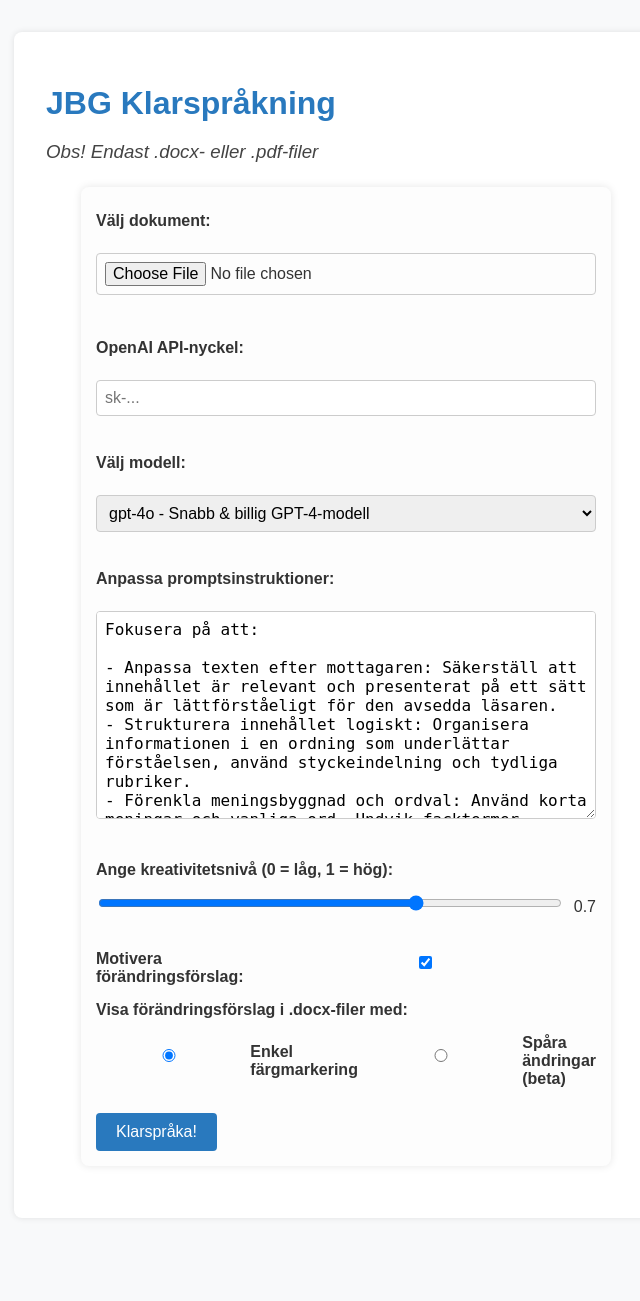
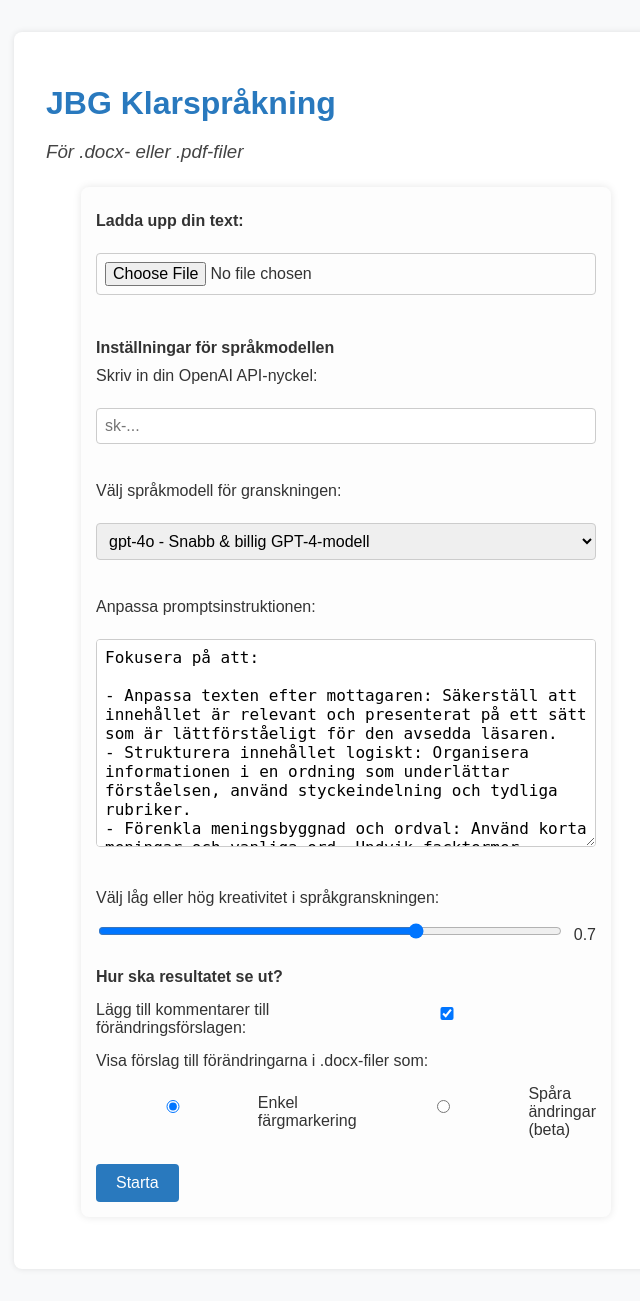
Before and after one commit to slimebob1975/JBGLangImprover, a FastAPI app: page / in a window 1280 px wide. Shown: the whole page, without its empty margins (294-934 px from the left). Before the commit the page ends 1151 px from the top, so only its background shows below. Run offline with FastAPI, Linux system fonts and the light colour scheme.

Commit message:
Cleaned up the frontend

```diff
--- a/static/styles/styles.css
+++ b/static/styles/styles.css
@@ -63,7 +63,7 @@ form {
 }
 
 form label {
-    font-weight: bold;
+    font-weight: plain;
     display: block;
     margin-top: 10px;
     margin-bottom: 5px;
--- a/templates/index.html
+++ b/templates/index.html
@@ -11,15 +11,16 @@
 <body>
     <div id="wrapper">
         <h1 name="app-title" id="app-title">JBG klarspråkning</h1>
-        <h3><em>Obs! Endast .docx- eller .pdf-filer</em></h3>
+        <h3><em>För .docx- eller .pdf-filer</em></h3>
         <form id="uploadForm">
-            <label for="documentFile"><strong>Välj dokument:</strong></label><br>
+            <label for="documentFile" title="Endast .pdf- och .docx-filer accepteras"><strong>Ladda upp din text:</strong></label><br>
             <input type="file" id="documentFile" name="file" accept=".pdf,.docx" required><br><br>
 
-            <label for="apiKey"><strong>OpenAI API-nyckel:</strong></label><br>
+            <label><strong>Inställningar för språkmodellen</strong></label>
+            <label for="apiKey" title="API-nyckeln är en form av lösenord som du får av lokalsamordnaren">Skriv in din OpenAI API-nyckel:</label><br>
             <input type="password" id="apiKey" name="apiKey" placeholder="sk-..." required><br><br>
 
-            <label for="model"><strong>Välj modell:</strong></label><br>
+            <label for="model" title="Nyare modeller är bättre men dyrare att använda">Välj språkmodell för granskningen:</label><br>
             <select id="model" name="model">
                 <option value="gpt-5">gpt-5 - Nyaste modellen, bäst men dyrare</option>
                 <option value="gpt-5-mini">gpt-5-mini - Ny, medeldyr variant av gpt-5</option>
@@ -29,37 +30,37 @@
                 <option value="gpt-3.5-turbo">gpt-3.5-turbo – Snabbast och billigast, men mindre exakt</option>
             </select><br><br>
 
-            <label for="editablePrompt"><strong>Anpassa promptsinstruktioner:</strong></label><br>
+            <label for="editablePrompt" title="Om du vill ge särskilda instruktioner till språkmodellen, kan du ändra den här standardtexten.">Anpassa promptsinstruktionen:</label><br>
             <textarea id="editablePrompt" name="editablePrompt" rows="10" placeholder="Laddar policy..." required></textarea><br><br>
 
             <!-- Temperature Checkbox and Slider -->
             <div>
-                <label for="temperature"><strong>Ange kreativitetsnivå (0 = låg, 1 = hög):</strong></label>
+                <label for="temperature" title="Kreativiteten styr hur förutsägbart språkmodellen uppför sig. Låg kreativitet ger hög förutsägbarhet, och tvärtom. (0 = lågt värde, 1 = högt värde)">Välj låg eller hög kreativitet i språkgranskningen:</label>
                 <div class="form-inline">
                     <input type="range" id="temperature" name="temperature" min="0" max="1" step="0.01" value="0.7">
                     <span id="tempDisplay">0.7</span>
                 </div>
             </div>
-
+            <label><strong>Hur ska resultatet se ut?</strong></label>
             <div class="form-inline">
-                <label for="includeMotivations"><strong>Motivera förändringsförslag:</strong></label>
+                <label for="includeMotivations" title="Språkmodellen genererar motiveringar till förändringsförslagen, och dessa läggs som kommentarer i dokumentet">Lägg till kommentarer till förändringsförslagen:</label>
                 <input type="checkbox" id="includeMotivations" name="includeMotivations" checked>
             </div>
 
             <!-- DOCX Markup Mode -->
             <div>
-                <label><strong>Visa förändringsförslag i .docx-filer med:</strong></label>
+                <label>Visa förslag till förändringarna i .docx-filer som:</label>
                 <div class="form-inline">
                     <input type="radio" id="simpleMarking" name="docxMode" value="simple" checked>
-                    <label for="simpleMarking">Enkel färgmarkering</label>
+                    <label for="simpleMarking" title="Gammal text stryks och rödmarkeras, ny text grönmarkeras">Enkel färgmarkering</label>
 
                     <input type="radio" id="trackedChanges" name="docxMode" value="tracked">
-                    <label for="trackedChanges">Spåra ändringar (beta)</label>
+                    <label for="trackedChanges" title="Använd Word-inställningen 'Spåra ändringar'">Spåra ändringar (beta)</label>
                 </div>
             </div>
 
             <!-- The start button!!! -->
-            <button type="submit">Klarspråka!</button>
+            <button type="submit" title="Börja din språkgranskning!">Starta</button>
         </form>
         <!-- A spinner that spins while executing -->
         <div id="spinner-container">
```
